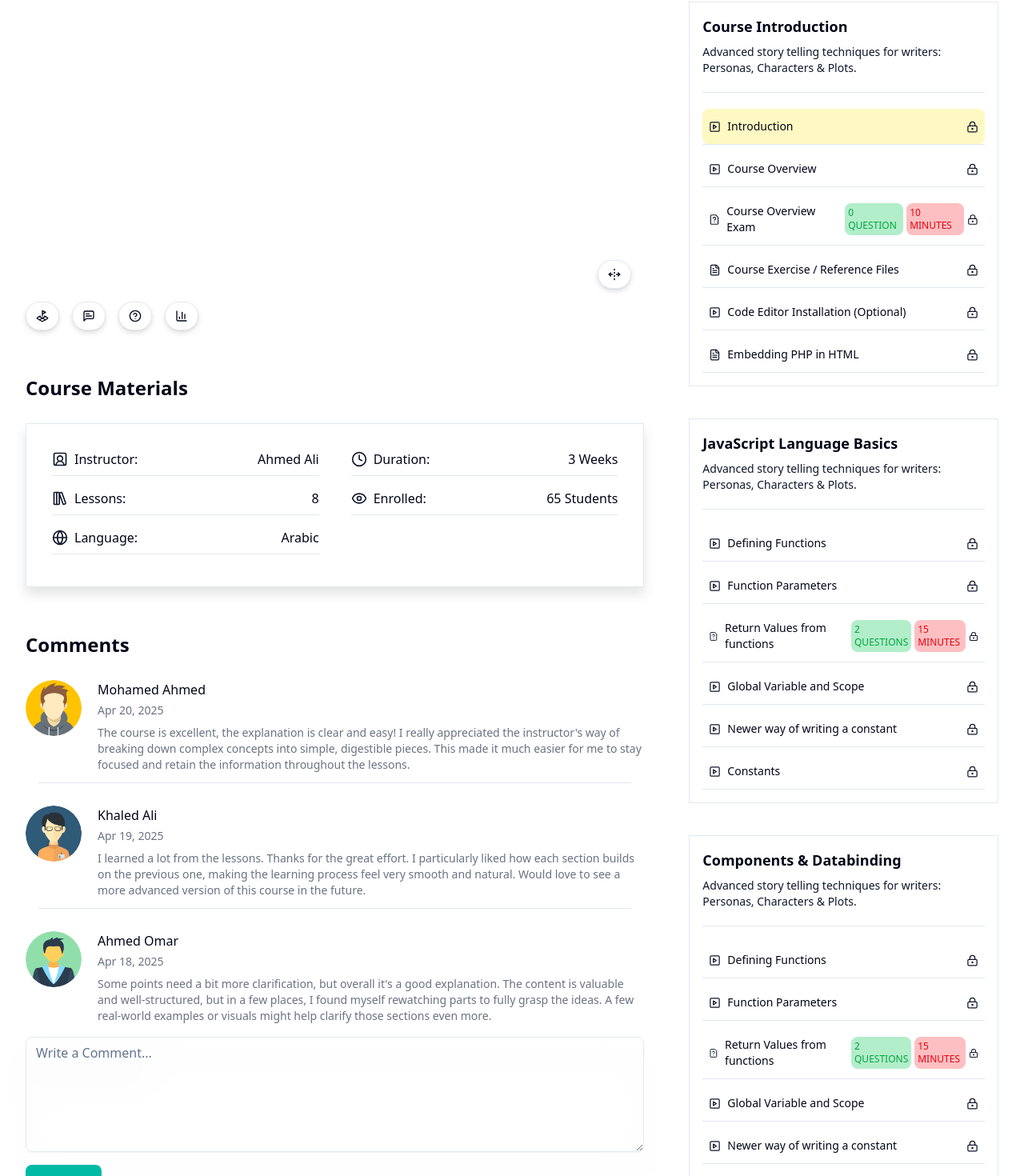
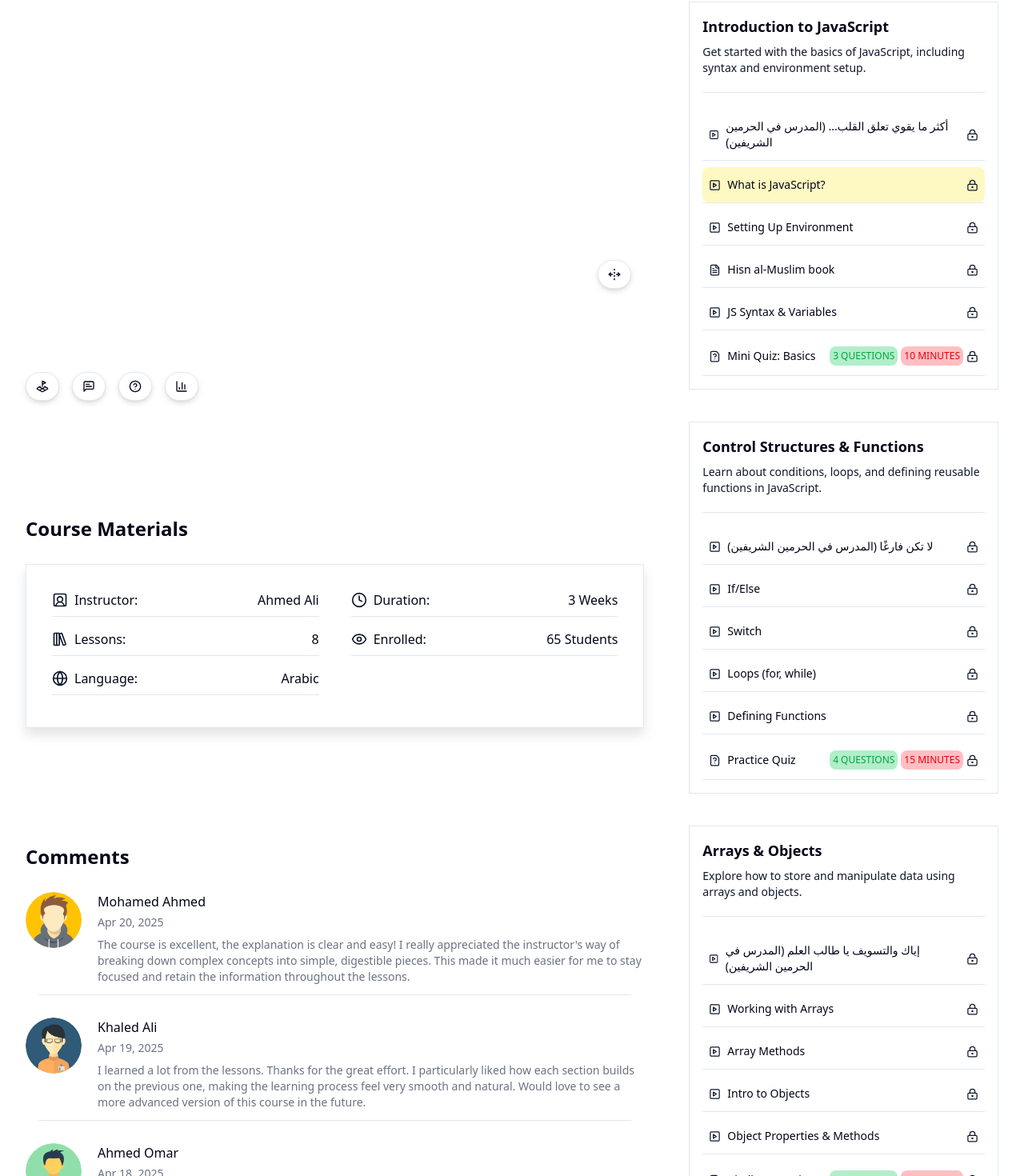
Before and after one commit to mohammadabdulhakim/course_video_player, a Next.js app: page / in a window 1280 px wide. Shown: the part 234-1704 px from the top of the page at 80% size. Built offline with nearby package versions, Linux system fonts and the light colour scheme.

Commit message:
feat(dummy data): set real and effective course topics

```diff
--- a/src/app/layout.tsx
+++ b/src/app/layout.tsx
@@ -7,12 +7,11 @@ import "./globals.css";
 const spartan = League_Spartan({
   variable: "--font-geist-sans",
   subsets: ["latin"],
-  // weight: ["100", "200", "300", "400" , "500", "600", "700", "800","900"]
 });
 
 export const metadata: Metadata = {
-  title: "Create Next App",
-  description: "Generated by create next app",
+  title: "Course Page",
+  description: "Responsive Course page with topics, comments, ask question, leaderboard, video player, add new comments, exams and pdf viewer.",
 };
 
 export default function RootLayout({
--- a/src/app/page.tsx
+++ b/src/app/page.tsx
@@ -29,6 +29,7 @@ export default function Home() {
                 gridTemplateColumns: "1fr",
                 gridTemplateAreas: `
             "video"
+            "actionBtns"
             "materials"
             "topics"
             "comments"`,
--- a/src/components/Header.tsx
+++ b/src/components/Header.tsx
@@ -26,7 +26,7 @@ const Header = () => {
         </BreadcrumbList>
       </Breadcrumb>
 
-      <h1 className="text-3xl font-semibold">Starting SEO as your Home</h1>
+      <h1 className="text-3xl font-semibold">Introduction to JavaScript and Computer Science</h1>
     </header>
   );
 };
--- a/src/components/VideoPlayer.tsx
+++ b/src/components/VideoPlayer.tsx
@@ -16,7 +16,7 @@ const VideoPlayer = () => {
   const { markAsDone } = useTopicsStore();
 
   const searchParams = useSearchParams();
-  const currentId = Number(searchParams.get("id")) || 101;
+  const currentId = Number(searchParams.get("id")) || 100;
 
   const isFinished = (progress: any) => {
     if (ref.current) {
--- a/src/components/popups/Popup.tsx
+++ b/src/components/popups/Popup.tsx
@@ -54,7 +54,7 @@ const Popup = ({
           </div>
         </div>
 
-        <div className="bg-white w-full min-h-full">{children}</div>
+        <div className="bg-white w-full h-full min-h-full relative">{children}</div>
       </div>
       <span
         onClick={() => toggleOpen("")}
--- a/src/components/popups/PopupAskQuestion.tsx
+++ b/src/components/popups/PopupAskQuestion.tsx
@@ -12,7 +12,7 @@ const PopupAskQuestion = () => {
 
   return (
       <Popup title="Ask Question">
-        <div className="py-10 px-4 md:px-8 lg:px-16 flex flex-col items-center justify-center gap-8">
+        <div className="py-10 px-4 md:px-8 lg:px-16 flex flex-col items-center justify-center gap-8 bg-white">
           <h2 className="text-2xl font-semibold">
             Write your Question Below...
           </h2>
--- a/src/components/popups/PopupBoard.tsx
+++ b/src/components/popups/PopupBoard.tsx
@@ -18,7 +18,7 @@ const PopupBoard = () => {
         <div className="flex items-center flex-col p-4 md:px-8 lg:px-16 gap-10 h-full">
           <div className="flex items-center justify-center flex-col gap-0.5">
             <p className="text-[#080264] text-[16px]">
-              Starting SEO as your Home
+              Introduction to JavaScript and Important Concepts
             </p>
             <p className="text-[#080264] font-bold text-[16px]">Leader Board</p>
           </div>
--- a/src/components/popups/PopupExam.tsx
+++ b/src/components/popups/PopupExam.tsx
@@ -9,7 +9,9 @@ const PopupExam = () => {
   return (
     <>
       <Popup btnAction title="Exam">
-        <div className="w-full h-full relative"><Image src={src || ""} alt={src || ""} fill className="object-contain" /></div>
+        <div className="flex items-center justify-center">
+          <Image src={src || ""} alt={src || ""} width={300} height={300} className="object-contain" />
+        </div>
       </Popup>
     </>
   );
--- a/src/components/popups/PopupPDF.tsx
+++ b/src/components/popups/PopupPDF.tsx
@@ -7,7 +7,9 @@ const PopupPDF = () => {
 
   return (
       <Popup btnAction title="Lesson PDF File">
-        <iframe src={src} className="w-full h-full"></iframe>
+        <div className="flex items-center justify-center px-4 !h-full">
+          <iframe src={src} className="w-full h-full"></iframe>
+        </div>
       </Popup>
   );
 };
--- a/src/data/dummy.ts
+++ b/src/data/dummy.ts
@@ -1,47 +1,112 @@
+// const topics: Topic[] = [
+//   {
+//     id: 1,
+//     weeks: "Week 1-4",
+//     title: "Course Introduction",
+//     desc: "Advanced story telling techniques for writers: Personas, Characters & Plots.",
+//     subTopics: [
+//       { id: 101, title: "Introduction", type: "video", src: "https://www.youtube.com/watch?v=54ls40kio2w", status: null },
+//       { id: 102, title: "Course Overview", type: "video", src: "https://www.youtube.com/watch?v=onGVDbyojL0", status: null },
+//       { id: 103, title: "Course Overview Exam", type: "exam", src: "/exam.png", questions: 0, durationInMin: 10, status: null },
+//       { id: 104, title: "Course Exercise / Reference Files", type: "pdf", src: "/azkar.pdf", status: null },
+//       { id: 105, title: "Code Editor Installation (Optional)", src: "https://www.youtube.com/watch?v=IUqQJpNUakA", type: "video", status: null },
+//       { id: 106, title: "Embedding PHP in HTML", type: "pdf", src: "/azkar.pdf", status: null },
+//     ],
+//   },
+//   {
+//     id: 2,
+//     weeks: "Week 5-8",
+//     title: "JavaScript Language Basics",
+//     desc: "Advanced story telling techniques for writers: Personas, Characters & Plots.",
+//     subTopics: [
+//       { id: 201, title: "Defining Functions", type: "video", src: "https://www.youtube.com/watch?v=Nguc6-TSnZ0", status: null },
+//       { id: 202, title: "Function Parameters", type: "video", src: "https://www.youtube.com/watch?v=G0jR9QJDOvM", status: null },
+//       { id: 203, title: "Return Values from functions", type: "exam", src: "/exam.png", questions: 2, durationInMin: 15, status: null },
+//       { id: 204, title: "Global Variable and Scope", type: "video", src: "https://www.youtube.com/watch?v=G0jR9QJDOvM", status: null },
+//       { id: 205, title: "Newer way of writing a constant", type: "video", src: "https://www.youtube.com/watch?v=WXcZiNcW-gc", status: null },
+//       { id: 206, title: "Constants", type: "video", src: "https://www.youtube.com/watch?v=3hsSq3nrx80", status: null },
+//     ],
+//   },
+//   {
+//     id: 3,
+//     weeks: "Week 9-12",
+//     title: "Components & Databinding",
+//     desc: "Advanced story telling techniques for writers: Personas, Characters & Plots.",
+//     subTopics: [
+//       { id: 301, title: "Defining Functions", type: "video", src: "https://www.youtube.com/watch?v=78Hb51j-sO4", status: null },
+//       { id: 302, title: "Function Parameters", type: "video", src: "https://www.youtube.com/watch?v=M_TD3-GF6AM", status: null },
+//       { id: 303, title: "Return Values from functions", type: "exam", src: "/exam.png", questions: 2, durationInMin: 15, status: null },
+//       { id: 304, title: "Global Variable and Scope", type: "video", src: "https://www.youtube.com/watch?v=vDsk9s9azFQ", status: null },
+//       { id: 305, title: "Newer way of writing a constant", type: "video", src: "https://www.youtube.com/watch?v=SKgv1occ0CE", status: null },
+//       { id: 306, title: "Constants", type: "video", src: "https://www.youtube.com/watch?v=bup3QZNx4MQ", status: null },
+//     ],
+//   },
+// ];
+
 const topics: Topic[] = [
   {
     id: 1,
-    weeks: "Week 1-4",
-    title: "Course Introduction",
-    desc: "Advanced story telling techniques for writers: Personas, Characters & Plots.",
+    weeks: "Week 1",
+    title: "Introduction to JavaScript",
+    desc: "Get started with the basics of JavaScript, including syntax and environment setup.",
     subTopics: [
-      { id: 101, title: "Introduction", type: "video", src: "https://www.youtube.com/watch?v=54ls40kio2w", status: null },
-      { id: 102, title: "Course Overview", type: "video", src: "https://www.youtube.com/watch?v=onGVDbyojL0", status: null },
-      { id: 103, title: "Course Overview Exam", type: "exam", src: "/exam.png", questions: 0, durationInMin: 10, status: null },
-      { id: 104, title: "Course Exercise / Reference Files", type: "pdf", src: "/azkar.pdf", status: null },
-      { id: 105, title: "Code Editor Installation (Optional)", src: "https://www.youtube.com/watch?v=IUqQJpNUakA", type: "video", status: null },
-      { id: 106, title: "Embedding PHP in HTML", type: "pdf", src: "/azkar.pdf", status: null },
+      { id: 100, title: "أكثر ما يقوي تعلق القلب... (المدرس في الحرمين الشريفين)", type: "video", src: "https://www.youtube.com/watch?v=54ls40kio2w", status: null },
+      { id: 101, title: "What is JavaScript?", type: "video", src: "https://www.youtube.com/watch?v=WuzcWpnEZYg", status: null },
+      { id: 102, title: "Setting Up Environment", type: "video", src: "https://www.youtube.com/watch?v=mE3iWIFEDMA", status: null },
+      { id: 103, title: "Hisn al-Muslim book", type: "pdf", src: "/azkar.pdf", status: null },
+      { id: 104, title: "JS Syntax & Variables", type: "video", src: "https://www.youtube.com/watch?v=qjzK4S20I7M", status: null },
+      { id: 105, title: "Mini Quiz: Basics", type: "exam", src: "/exam.png", questions: 3, durationInMin: 10, status: null },
     ],
   },
   {
     id: 2,
-    weeks: "Week 5-8",
-    title: "JavaScript Language Basics",
-    desc: "Advanced story telling techniques for writers: Personas, Characters & Plots.",
+    weeks: "Week 2",
+    title: "Control Structures & Functions",
+    desc: "Learn about conditions, loops, and defining reusable functions in JavaScript.",
     subTopics: [
-      { id: 201, title: "Defining Functions", type: "video", src: "https://www.youtube.com/watch?v=Nguc6-TSnZ0", status: null },
-      { id: 202, title: "Function Parameters", type: "video", src: "https://www.youtube.com/watch?v=G0jR9QJDOvM", status: null },
-      { id: 203, title: "Return Values from functions", type: "exam", src: "/exam.png", questions: 2, durationInMin: 15, status: null },
-      { id: 204, title: "Global Variable and Scope", type: "video", src: "https://www.youtube.com/watch?v=G0jR9QJDOvM", status: null },
-      { id: 205, title: "Newer way of writing a constant", type: "video", src: "https://www.youtube.com/watch?v=WXcZiNcW-gc", status: null },
-      { id: 206, title: "Constants", type: "video", src: "https://www.youtube.com/watch?v=3hsSq3nrx80", status: null },
+      {
+        id: 200,
+        title: "لا تكن فارغًا (المدرس في الحرمين الشريفين)",
+        type: "video",
+        src: "https://www.youtube.com/watch?v=LtvZItwx7cQ",
+        status: null,
+      },
+      { id: 201, title: "If/Else", type: "video", src: "https://www.youtube.com/watch?v=rUa4NQQn7Zc", status: null },
+      { id: 202, title: "Switch", type: "video", src: "https://www.youtube.com/watch?v=1-5bIDFybDk", status: null },
+      { id: 203, title: "Loops (for, while)", type: "video", src: "https://www.youtube.com/watch?v=NnR4sYnnBoI", status: null },
+      { id: 204, title: "Defining Functions", type: "video", src: "https://www.youtube.com/watch?v=wJ7hjluDQHI", status: null },
+      { id: 205, title: "Practice Quiz", type: "exam", src: "/exam.png", questions: 4, durationInMin: 15, status: null },
     ],
   },
   {
     id: 3,
-    weeks: "Week 9-12",
-    title: "Components & Databinding",
-    desc: "Advanced story telling techniques for writers: Personas, Characters & Plots.",
+    weeks: "Week 3",
+    title: "Arrays & Objects",
+    desc: "Explore how to store and manipulate data using arrays and objects.",
     subTopics: [
-      { id: 301, title: "Defining Functions", type: "video", src: "https://www.youtube.com/watch?v=78Hb51j-sO4", status: null },
-      { id: 302, title: "Function Parameters", type: "video", src: "https://www.youtube.com/watch?v=M_TD3-GF6AM", status: null },
-      { id: 303, title: "Return Values from functions", type: "exam", src: "/exam.png", questions: 2, durationInMin: 15, status: null },
-      { id: 304, title: "Global Variable and Scope", type: "video", src: "https://www.youtube.com/watch?v=vDsk9s9azFQ", status: null },
-      { id: 305, title: "Newer way of writing a constant", type: "video", src: "https://www.youtube.com/watch?v=SKgv1occ0CE", status: null },
-      { id: 306, title: "Constants", type: "video", src: "https://www.youtube.com/watch?v=bup3QZNx4MQ", status: null },
+      { id: 300, title: "إياك والتسويف يا طالب العلم (المدرس في الحرمين الشريفين)", type: "video", src: "https://www.youtube.com/watch?v=fw72e85DAZY", status: null },
+      { id: 301, title: "Working with Arrays", type: "video", src: "https://www.youtube.com/watch?v=MLVJhya1CV0", status: null },
+      { id: 302, title: "Array Methods", type: "video", src: "https://www.youtube.com/watch?v=vPmss_oOhxY", status: null },
+      { id: 303, title: "Intro to Objects", type: "video", src: "https://www.youtube.com/watch?v=9dkSSPWu_qY", status: null },
+      { id: 304, title: "Object Properties & Methods", type: "video", src: "https://www.youtube.com/watch?v=ZzEg_BSVN0A", status: null },
+      { id: 305, title: "Challenge Quiz", type: "exam", src: "/exam.png", questions: 4, durationInMin: 20, status: null },
+    ],
+  },
+  {
+    id: 4,
+    weeks: "Week 4",
+    title: "DOM Manipulation & Events",
+    desc: "Use JavaScript to interact with HTML and handle user events.",
+    subTopics: [
+      { id: 400, title: "خُلق أهل القرآن (المدرس في الحرمين الشريفين)", type: "video", src: "https://www.youtube.com/watch?v=Jlj1S2oaMZ0", status: null },
+      { id: 401, title: "The DOM Explained & Selecting Elements", type: "video", src: "https://www.youtube.com/watch?v=AOabnOI4vOQ", status: null },
+      { id: 403, title: "Handling Events", type: "video", src: "https://www.youtube.com/watch?v=BFd05UsHP48", status: null },
+      { id: 404, title: "Mini Project: Calculator", type: "video", src: "https://www.youtube.com/watch?v=KZZmAi3yOhg", status: null },
+      { id: 405, title: "Final Quiz", type: "exam", src: "/exam.png", questions: 5, durationInMin: 25, status: null },
     ],
   },
 ];
+
 
 const users = [
   {
```
